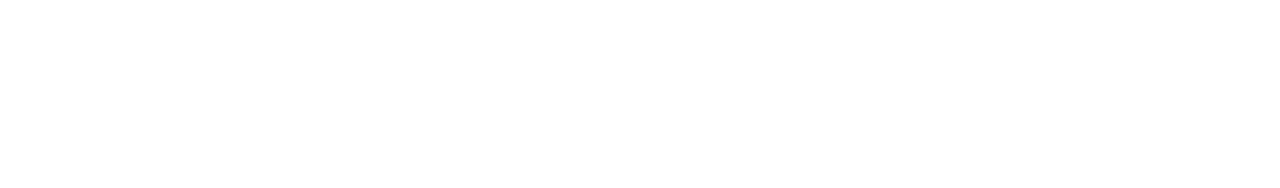
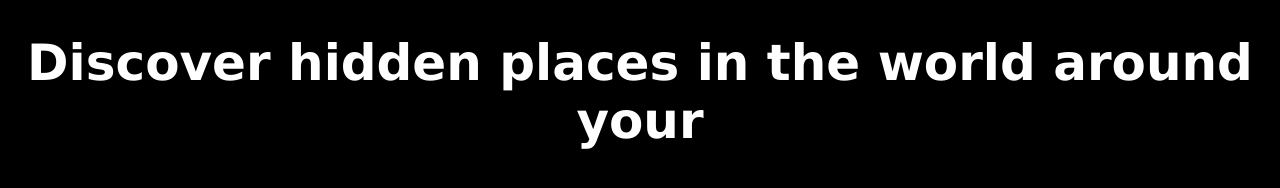
Before and after one commit to Stratus211/excursion, a plain HTML site: page index.html in a window 1280 px wide. Drawn offline with Linux system fonts and the light colour scheme.

Commit message:
lets do it

```diff
--- a/resources/css/style.css
+++ b/resources/css/style.css
@@ -1,7 +1,10 @@
 *{
   font-family: verdana;
+  background-color: black;
 }
 
 h1{
   color: white;
+  text-align: center;
+  font-size: 50px;
 }
```
